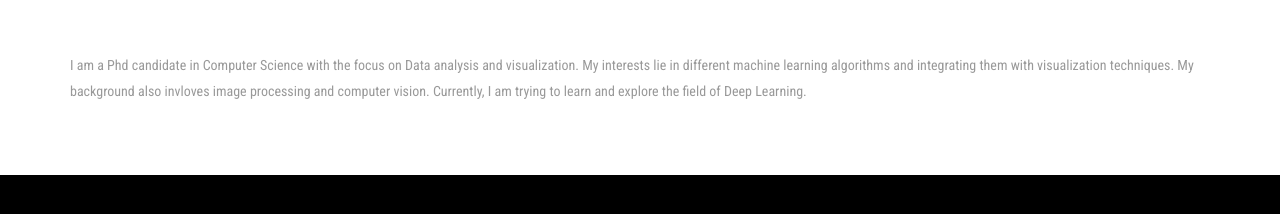
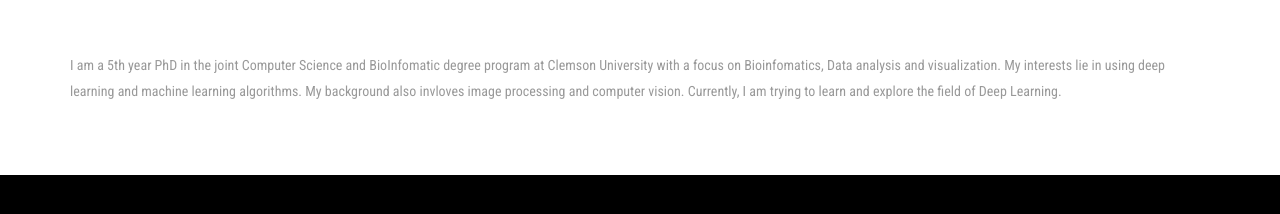
Before and after one commit to husainb/husainb.github.io, a plain HTML site: page index.html in a window 1280 px wide. Shown: the part 586-800 px from the top of the page. Drawn offline with Linux system fonts and the light colour scheme; a web font is replaced by a local one.

Commit message:
Update index.html

```diff
--- a/index.html
+++ b/index.html
@@ -101,7 +101,7 @@ License URL: http://creativecommons.org/licenses/by/3.0/
 		<div class="container">
 			<h3 class="title"> About Me</h3>
 			<div class="col-md-30">
-				<p> I am a Phd candidate in Computer Science with the focus on Data analysis and visualization. My interests lie in different machine learning algorithms and integrating them with visualization techniques.  My background also invloves image processing and computer vision. Currently, I am trying to learn and explore the field of Deep Learning. </p>
+				<p> I am a 5th year PhD in the joint Computer Science and BioInfomatic degree program at Clemson University with a focus on Bioinfomatics, Data analysis and visualization. My interests lie in using deep learning and machine learning algorithms.  My background also invloves image processing and computer vision. Currently, I am trying to learn and explore the field of Deep Learning. </p>
 			</div>
 			<div class="col-md-4 about-right">
 				<div class="clearfix"> </div>
```
